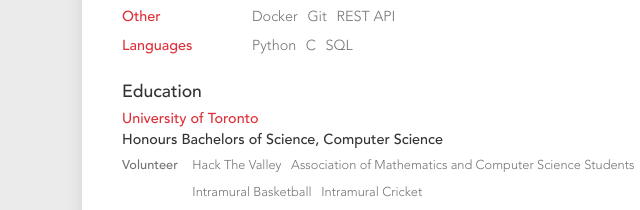
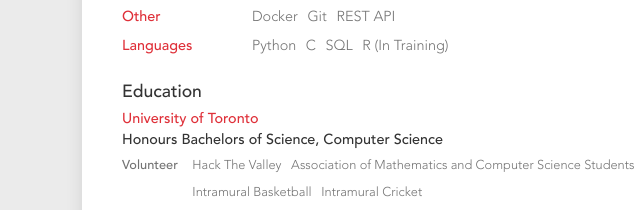
Before and after one commit to Manpreet-Bhatti/my-resume, a Gatsby site: page / in a window 1280 px wide. Shown: the part 255-465 px from the top of the page, 150-790 px from the left. Built offline with nearby package versions, Linux system fonts and the light colour scheme; Gatsby itself is replaced by a stand-in of ours.

Commit message:
Added "R" to Skills

```diff
--- a/src/sections/Skills/data.js
+++ b/src/sections/Skills/data.js
@@ -21,6 +21,6 @@
   },
   {
     title: "Languages",
-    content: ["Python", "C", "SQL"],
+    content: ["Python", "C", "SQL", "R (In Training)"],
   },
 ];
```
